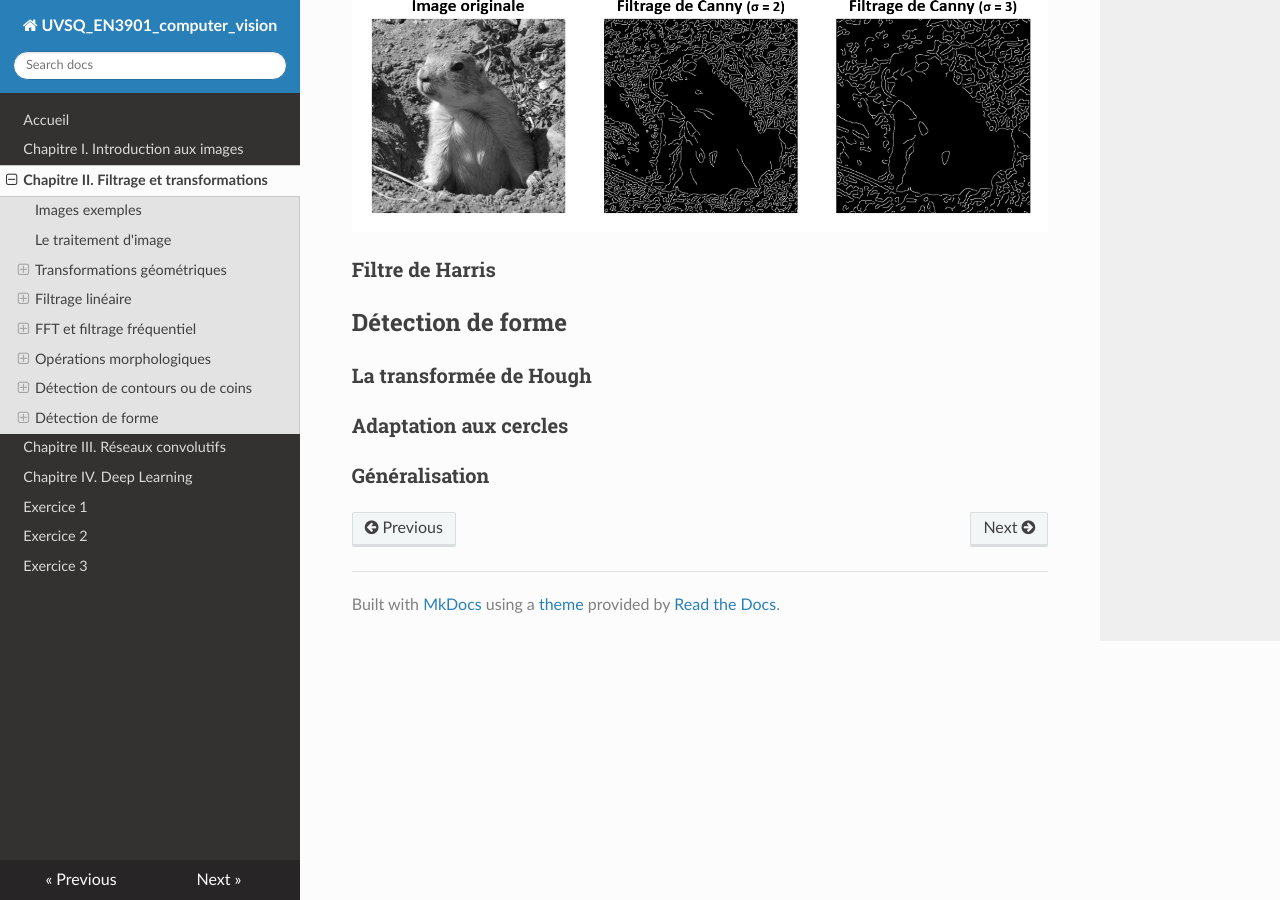
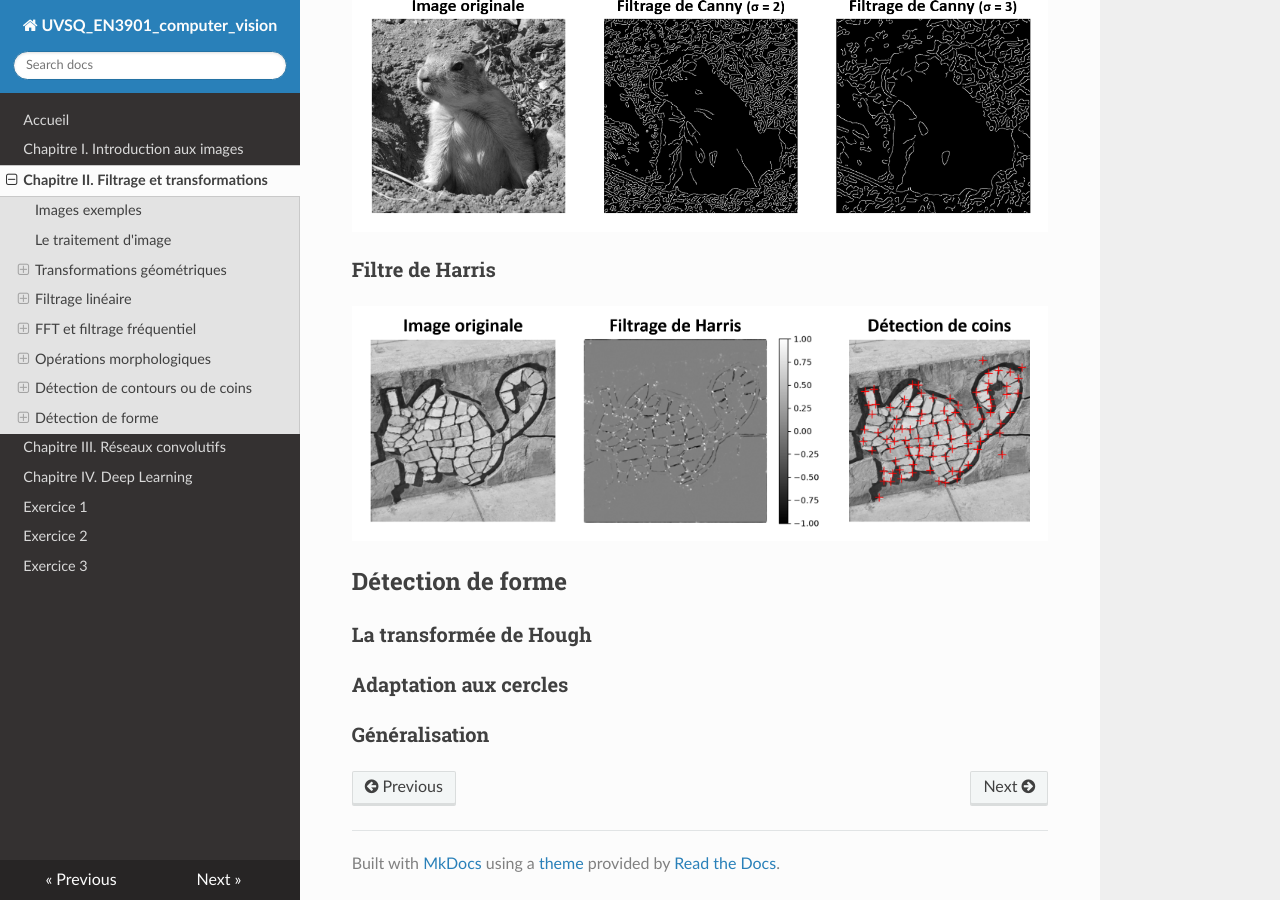
Before and after one commit to NicOudart/UVSQ_EN3901_computer_vision, an MkDocs documentation site: the page built from docs/Chap2_Filtrage_transformation.md, in a window 1280 px wide and 900 px high, scrolled down 5256 px. Built offline with MkDocs 1.6.1, drawn with Linux system fonts in a browser that asks for light colours; nearby versions of some CDN libraries.

Commit message:
-Progress on Chapter 2.

```diff
--- a/docs/Chap2_Filtrage_transformation.md
+++ b/docs/Chap2_Filtrage_transformation.md
@@ -91,6 +91,8 @@ N'hésitez pas à aller regarder les détails de la prise de vue de cette photog
 
 ### Filtre de Harris
 
+![Exemple de filtrage de Harris et détection de coins d'une image](img/Chap2_example_Harris_filter.png)
+
 ## Détection de forme
 
 ### La transformée de Hough
```
Also changed, not shown: docs/img/Chap2_example_Harris_filter.png (added).
